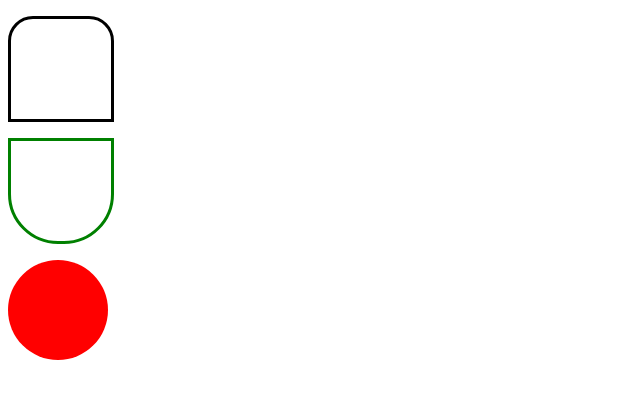
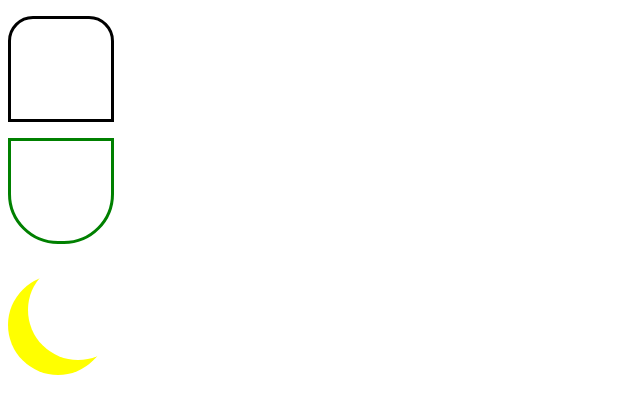
Before and after one commit to fd1-53-17/vyacheslau13, a plain HTML site: page 08.11.2017HOME/homework.html in a window 1280 px wide. Shown: the whole page, without its empty margins (0-640 px from the left). Drawn offline with Linux system fonts and the light colour scheme.

Commit message:
homework

```diff
--- a/08.11.2017HOME/homework.css
+++ b/08.11.2017HOME/homework.css
@@ -22,8 +22,8 @@
 .figura3 {
 	width: 100px;
 	height: 100px;
-	background: red;
 	border-radius: 50px;
 	border-radius: 50px;
-	box-shadow: 70% white inside;
+	box-shadow: -20px 15px 0px 0px yellow;
+	margin-left: 20px;
 }
--- a/08.11.2017HOME/homework.html
+++ b/08.11.2017HOME/homework.html
@@ -10,6 +10,5 @@
         <p><div class="figura1"></div></p>
         <p><div class="figura2"></div></p>
         <p><div class="figura3"></div></p>
-        <p><div class="figura4></div></p>
     </body>
 </html>
```
